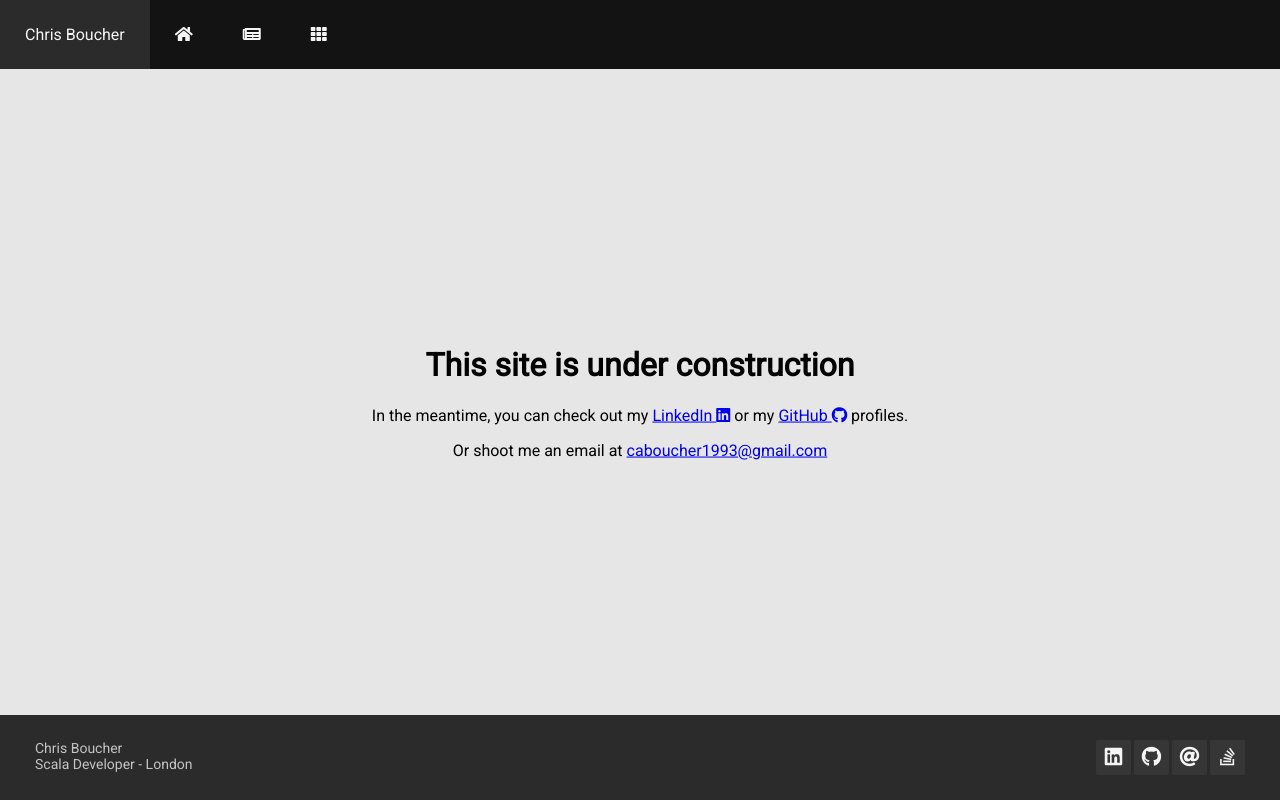
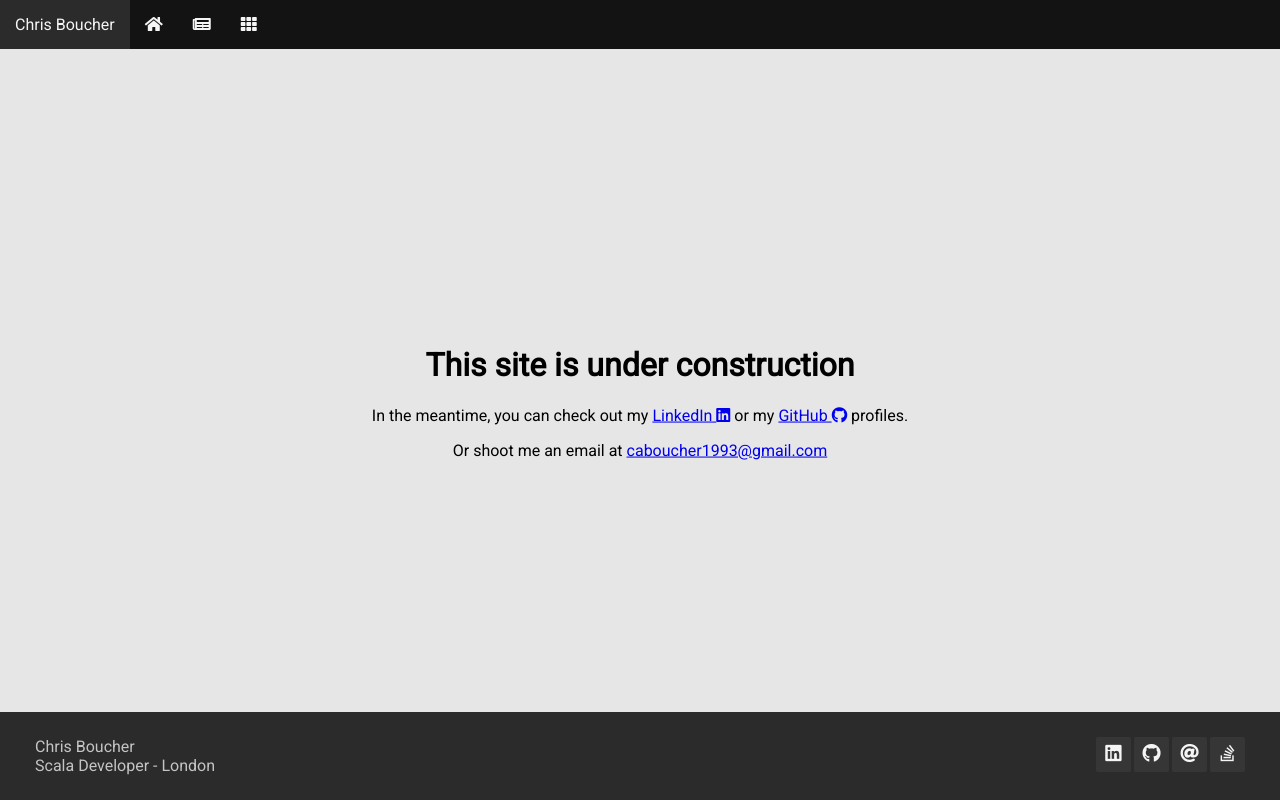
Before and after one commit to CoolName1993/chrisboucher.co.uk-ui, an Angular app: page / in a window 1280 px wide. Built offline with nearby package versions, Linux system fonts and the light colour scheme.

Commit message:
Set some font constants and changed padding on nav

```diff
--- a/src/_globals.scss
+++ b/src/_globals.scss
@@ -1 +1,11 @@
 $hover-animation: cubic-bezier(0.165, 0.84, 0.44, 1) 0.25s;
+$font-sizes: (
+    'small': 8pt,
+    'medium': 12pt,
+    'large': 14pt,
+    'x-large': 16pt
+);
+
+@function font-size($size: 'small') {
+    @return map-get($map: $font-sizes, $key: $size);
+}
--- a/src/styles.scss
+++ b/src/styles.scss
@@ -19,12 +19,12 @@ nav {
     left: 0px;
     background-color: get-color('accent');
     width: 100%;
-    font-size: 12pt;
+    font-size: font-size('medium');
     user-select: none;
 
     & > a {
         color: get-color('foreground');
-        padding: 25px;
+        padding: 15px;
         text-align: center;
         text-decoration: none;
         display: inline-block;
@@ -54,7 +54,6 @@ footer {
     background-color: lighter-color('accent', 1);
     box-shadow: 0 1px 1px 0 rgba(0, 0, 0, 0.12);
     padding: 25px 35px;
-    font-size: 16px;
     color: get-color('foreground');
     display: flex;
 
@@ -68,7 +67,7 @@ footer {
             color: get-color('foreground');
             background-color: lighter-color('accent', 1.5);
             border-radius: 2px;
-            font-size: 20px;
+            font-size: font-size('large');
             text-align: center;
             line-height: 35px;
             margin-left: 3px;
@@ -86,7 +85,7 @@ footer {
         text-align: left;
         & > p {
             color: darker-color('foreground', 2);
-            font-size: 14px;
+            font-size: font-size('medium');
             margin: 0;
         }
     }
```
